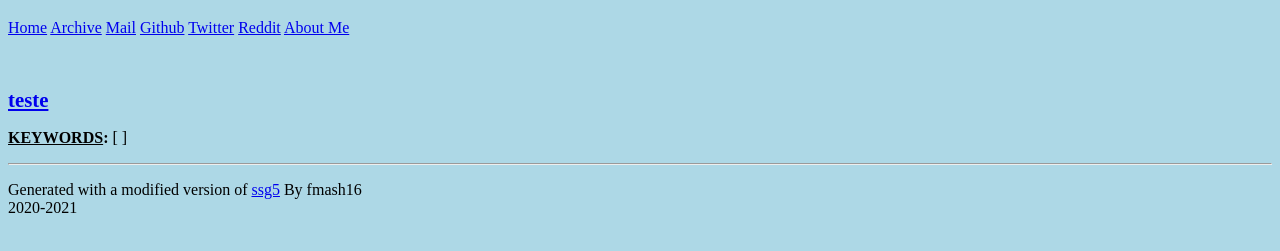
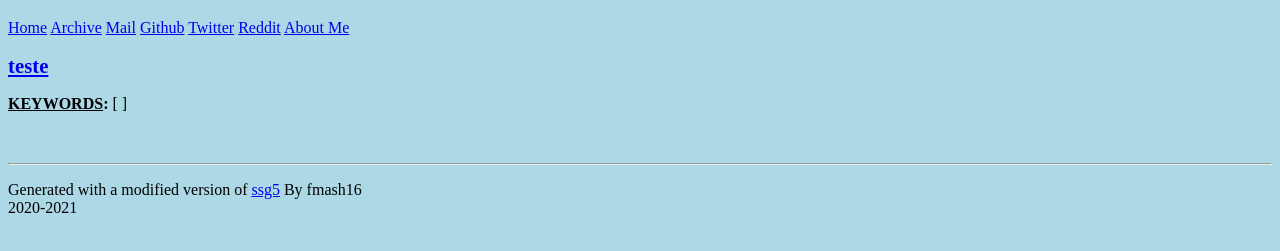
Before and after one commit to wookyz/blog, a plain HTML site: page index.html in a window 1280 px wide. Shown: the part 61-312 px from the top of the page. Drawn offline with Linux system fonts and the light colour scheme.

Commit message:
new attempt

```diff
--- a/index.html
+++ b/index.html
@@ -24,13 +24,14 @@
 </header>
 <article>
 <h1 style="display: none;"> HOME </h1>
- <p style="text-align:justified;"><br/>
+ <h1 style="display: none;"> HOME </h1>
 <h1 style="display: none;"> HOME </h1>
 <h1 style="display: none;"> HOME </h1>
 <h1 id=" teste" style="font-size:1.3em;border-bottom: none; padding-bottom: 0em;">
 <a href="/./posts/teste.html"> teste</a>
 </h1>
  <strong><u>KEYWORDS</u>: </strong>[  ]</p>
+ <p style="text-align:justified;"><br/>
 
 </article>
 
```
Also changed, not shown: archive.html (+3 -0 lines), 1 other file.
